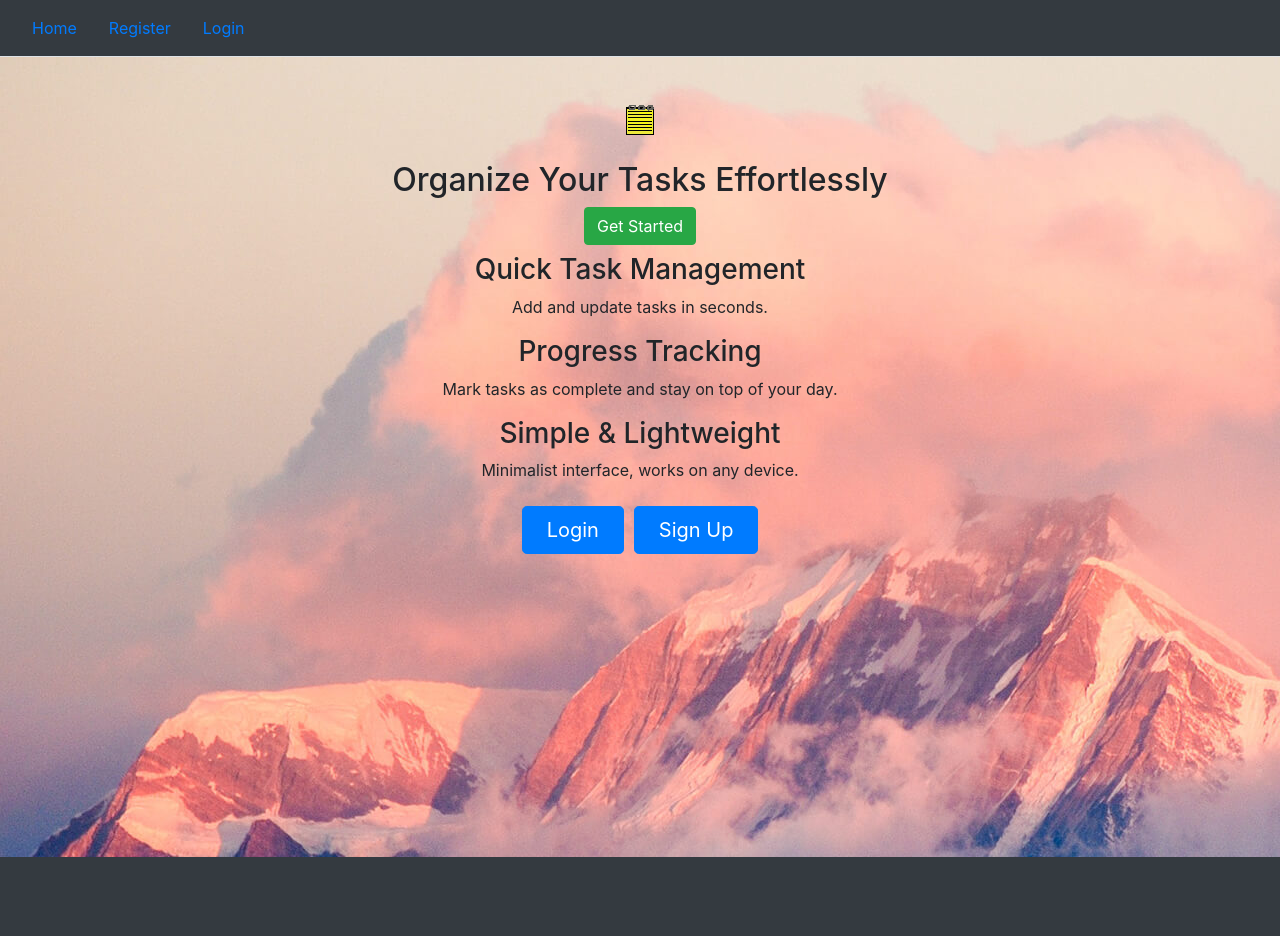
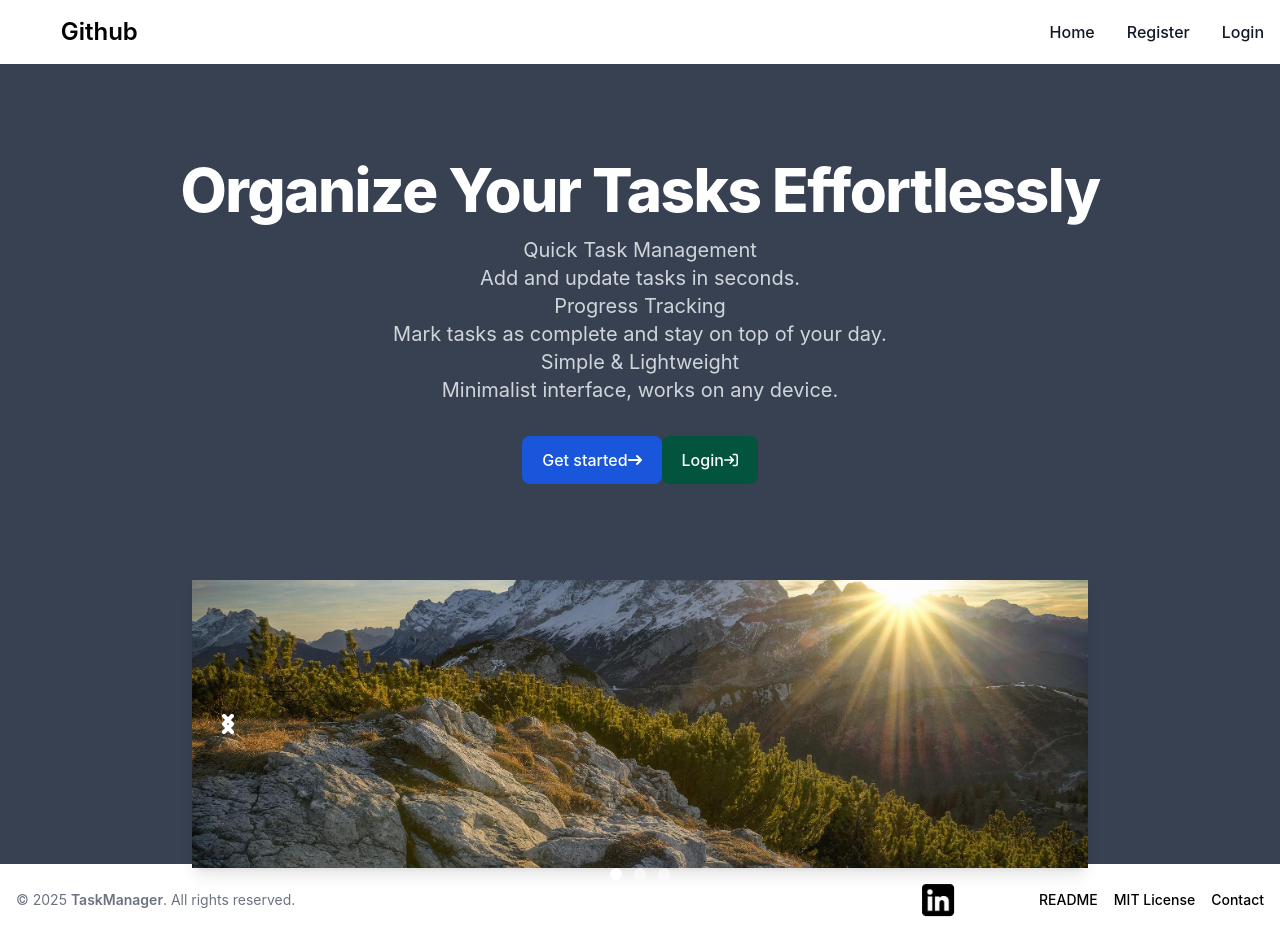
Before and after one commit to vazowskyy/Todo-list, a Flask app: page / in a window 1280 px wide. Before the commit the page ends 857 px from the top, so only its background shows below. Run offline with Flask 3, Linux system fonts and the light colour scheme; some libraries are stand-ins or nearby versions.

Commit message:
Adding UI for main page using tailwind:Flowbite CSS

```diff
--- a/TodoAPP/website/templates/base.html
+++ b/TodoAPP/website/templates/base.html
@@ -1,57 +1,91 @@
 <!DOCTYPE html>
 <html lang="en">
+
 <head>
   <meta charset="UTF-8" />
   <meta name="viewport" content="width=device-width, initial-scale=1.0" />
   <title>{% block title %}Home{% endblock %}</title>
-    <link rel="preconnect" href="https://fonts.googleapis.com">
-    <link rel="preconnect" href="https://fonts.gstatic.com" crossorigin>
-    <link href="https://fonts.googleapis.com/css2?family=Inter:ital,opsz,wght@0,14..32,100..900;1,14..32,100..900&display=swap" rel="stylesheet">
-    <link
-      rel="stylesheet"
-      href="https://stackpath.bootstrapcdn.com/bootstrap/4.4.1/css/bootstrap.min.css"
-      integrity="sha384-Vkoo8x4CGsO3+Hhxv8T/Q5PaXtkKtu6ug5TOeNV6gBiFeWPGFN9MuhOf23Q9Ifjh"
-      crossorigin="anonymous"
-    />
-    <link
-      rel="stylesheet"
-      href="https://stackpath.bootstrapcdn.com/font-awesome/4.7.0/css/font-awesome.min.css"
-      crossorigin="anonymous"
-    />
-    <link
-      rel="stylesheet"
-      href="{{ url_for('static', filename = 'style.css') }}"
-    >
+  <link href="https://cdn.jsdelivr.net/npm/flowbite@3.1.2/dist/flowbite.min.css" rel="stylesheet" />
+  <!--<link rel="stylesheet" href="{{ url_for('static', filename = 'style.css') }}">-->
   <link rel="icon" type="image/png" href="{{ url_for('static', filename = 'favicon.png') }}">
 </head>
+
 <body>
-    <nav class="navbar bg-dark border-bottom border-body" data-bs-theme="dark">
-      <ul class="nav nav-underline style="color:white;text-decoration:none">
-        <li class="nav-item">
-          <a class="nav-link active" aria-current="page" href="/">Home</a>
+
+  <nav class="bg-white border-gray-200 dark:bg-gray-900">
+    <div class="max-w-screen-xl flex flex-wrap items-center justify-between mx-auto p-4">
+      <a href="https://github.com/vazowskyy/Todo-list" class="flex items-center space-x-3 rtl:space-x-reverse">
+        <img src="/static/images/icons/github-mark-white.svg" class="h-8" alt="Github Logo" />
+        <span class="self-center text-2xl font-semibold whitespace-nowrap dark:text-white">Github</span>
+      </a>
+      <button data-collapse-toggle="navbar-default" type="button"
+        class="inline-flex items-center p-2 w-10 h-10 justify-center text-sm text-gray-500 rounded-lg md:hidden hover:bg-gray-100 focus:outline-none focus:ring-2 focus:ring-gray-200 dark:text-gray-400 dark:hover:bg-gray-700 dark:focus:ring-gray-600"
+        aria-controls="navbar-default" aria-expanded="false">
+        <span class="sr-only">Open main menu</span>
+        <svg class="w-5 h-5" aria-hidden="true" xmlns="http://www.w3.org/2000/svg" fill="none" viewBox="0 0 17 14">
+          <path stroke="currentColor" stroke-linecap="round" stroke-linejoin="round" stroke-width="2"
+            d="M1 1h15M1 7h15M1 13h15" />
+        </svg>
+      </button>
+      <div class="hidden w-full md:block md:w-auto" id="navbar-default">
+        <ul
+          class="font-medium flex flex-col p-4 md:p-0 mt-4 border border-gray-100 rounded-lg bg-gray-50 md:flex-row md:space-x-8 rtl:space-x-reverse md:mt-0 md:border-0 md:bg-white dark:bg-gray-800 md:dark:bg-gray-900 dark:border-gray-700">
+          <li>
+            <a href="/"
+              class="block py-2 px-3 text-gray-900 rounded-sm hover:bg-gray-100 md:hover:bg-transparent md:border-0 md:hover:text-blue-700 md:p-0 dark:text-white md:dark:hover:text-blue-500 dark:hover:bg-gray-700 dark:hover:text-white md:dark:hover:bg-transparent">Home</a>
           </li>
           {% if current_user.is_authenticated %}
           <li class="nav-item">
             <a class="nav-link" href="/todo_list">Todo List</a>
           </li>
+
           <li class="nav-item">
             <a class="nav-link" href="/logout">Logout</a>
           </li>
           {% else %}
-        <li class="nav-item">
-          <a class="nav-link" href="/register">Register</a>
+
+          <li>
+            <a href="/register"
+              class="block py-2 px-3 text-gray-900 rounded-sm hover:bg-gray-100 md:hover:bg-transparent md:border-0 md:hover:text-blue-700 md:p-0 dark:text-white md:dark:hover:text-blue-500 dark:hover:bg-gray-700 dark:hover:text-white md:dark:hover:bg-transparent">Register</a>
           </li>
-        <li class="nav-item">
-          <a class="nav-link" href="/login">Login</a>
+          <li>
+            <a href="/login"
+              class="block py-2 px-3 text-gray-900 rounded-sm hover:bg-gray-100 md:hover:bg-transparent md:border-0 md:hover:text-blue-700 md:p-0 dark:text-white md:dark:hover:text-blue-500 dark:hover:bg-gray-700 dark:hover:text-white md:dark:hover:bg-transparent">Login</a>
           </li>
           {% endif %}
         </ul>
-    </nav>
-    <div class="bg-image" style="background-image: url({{ url_for('static', filename = 'background.jpg') }}); height: 100vh;">
-        <div class="container">
-          {% block content %}Base{% endblock %}
       </div>
     </div>
+  </nav>
+  {% block content %}
 
+  {% endblock %}
+
+  <footer class="bg-white shadow-sm dark:bg-gray-800">
+  <div class="w-full mx-auto max-w-screen-xl p-4 md:flex md:items-center md:justify-between">
+    <span class="text-sm text-gray-500 sm:text-center dark:text-gray-400">
+      © 2025 <a href="/" class="hover:underline font-semibold">TaskManager</a>. All rights reserved.
+    </span>
+
+    <div class="flex items-center space-x-6 mt-3 md:mt-0">
+      <a href="https://www.linkedin.com/in/michal-kryczka/">
+        <img src="/static/images/icons/linkedin.png" class="h-10 text-gray-500 hover:text-gray-900 dark:hover:text-white" alt="Linkeding Logo" />
+      </a>
+      <a href="https://github.com/vazowskyy/Todo-list">
+        <img src="/static/images/icons/github-mark-white.svg" class="h-8 text-gray-500 hover:text-gray-900 dark:hover:text-white" alt="Github Logo" />
+      </a>
+
+
+      <!-- Linki -->
+      <ul class="flex space-x-4 text-sm font-medium dark:text-gray-400">
+        <a href="https://github.com/vazowskyy/Todo-list#readme" class="hover:underline">README</a>
+        <a href="https://github.com/vazowskyy/Todo-list/blob/main/LICENSE" class="hover:underline">MIT License</a>
+        <li><a href="mailto:m.kryczka03@gmail.com" class="hover:underline">Contact</a></li>
+      </ul>
+    </div>
+  </div>
+</footer>
+
+  <script src="https://cdn.jsdelivr.net/npm/flowbite@3.1.2/dist/flowbite.min.js"></script>
 </body>
 </html>
--- a/TodoAPP/website/templates/home.html
+++ b/TodoAPP/website/templates/home.html
@@ -1,56 +1,89 @@
 {% extends "base.html" %} {% block title %} Home {% endblock %} {% block
 content%}
-<div class="container-fluid px-4 py-5 mb-5 text-center">
-  <div class="lc-block d-block mx-auto mb-4">
-    <img
-      src="{{ url_for('static', filename='favicon.png') }}"
-      class="img-fluid"
-      alt="icon"
-    />
-  </div>
 
-  <div class="lc-block d-block mx-auto mb-4"></div>
-  <div class="lc-block mb-2">
-    <div editable="rich">
-      <header>
-        <h2 class="display-5 fw-bold">Organize Your Tasks Effortlessly</h2>
-        <a role="button" class="btn btn-success" href="/login">
-          Get Started
-        </a>
-      </header>
-    </div>
-  </div>
-  <div class="lc-block col-lg-6 mx-auto mb-4">
-    <div editable="rich">
-      <section class="features">
-        <div class="feature">
-          <h3>Quick Task Management</h3>
-          <p>Add and update tasks in seconds.</p>
-        </div>
-        <div class="feature">
-          <h3>Progress Tracking</h3>
-          <p>Mark tasks as complete and stay on top of your day.</p>
-        </div>
-        <div class="feature">
-          <h3>Simple & Lightweight</h3>
-          <p>Minimalist interface, works on any device.</p>
-        </div>
-      </section>
+<section
+  class="h-screen bg-center bg-no-repeat bg-[url('https://flowbite.s3.amazonaws.com/docs/jumbotron/conference.jpg')] bg-gray-700 bg-blend-multiply">
+  <div class="px-4 mx-auto max-w-screen-xl text-center py-24 lg:py-26">
+    <h1 class="mb-4 text-4xl font-extrabold tracking-tight leading-none text-white md:text-5xl lg:text-6xl">Organize
+      Your Tasks Effortlessly</h1>
+    <p class="mb-8 text-lg font-normal text-gray-300 lg:text-xl sm:px-16 lg:px-48">Quick Task Management
+      <br>Add and update tasks in seconds.
+      <br>Progress Tracking
+      <br>Mark tasks as complete and stay on top of your day.
+      <br>Simple & Lightweight
+      <br>Minimalist interface, works on any device.
+    </p>
+    <div class="flex flex-col space-y-4 sm:flex-row sm:justify-center sm:space-y-0">
+      <a href="/register"
+        class="inline-flex justify-center items-center py-3 px-5 text-base font-medium text-center text-white rounded-lg bg-blue-700 hover:bg-blue-800 focus:ring-4 focus:ring-blue-300 dark:focus:ring-blue-900">
+        Get started
+        <svg class="w-3.5 h-3.5 ms-2 rtl:rotate-180" aria-hidden="true" xmlns="http://www.w3.org/2000/svg" fill="none"
+          viewBox="0 0 14 10">
+          <path stroke="currentColor" stroke-linecap="round" stroke-linejoin="round" stroke-width="2"
+            d="M1 5h12m0 0L9 1m4 4L9 9" />
+        </svg>
+      </a>
+
+      <a href="/login"
+        class="ms-2 inline-flex justify-center items-center py-3 px-5 text-base font-medium text-center text-white rounded-lg bg-green-800 hover:bg-blue-800 focus:ring-4 focus:ring-blue-300 dark:focus:ring-blue-900">
+        Login
+        <svg class="w-3.5 h-3.5 ms-2 rtl:rotate-180" aria-hidden="true" xmlns="http://www.w3.org/2000/svg" fill="none" viewBox="0 0 18 16">
+          <path stroke="currentColor" stroke-linecap="round" stroke-linejoin="round" stroke-width="2" d="M1 8h11m0 0L8 4m4 4-4 4m4-11h3a2 2 0 0 1 2 2v10a2 2 0 0 1-2 2h-3"></path>
+        </svg>
+      </a>
+
     </div>
   </div>
 
-  <div class="lc-block d-grid gap-2 d-sm-flex justify-content-sm-center">
-    <a
-      class="btn btn-primary btn-lg px-4 gap-6"
-      href="/login"
-      role="button"
-      style="margin-right: 10px"
-      >Login</a
-    >
-    <a class="btn btn-primary btn-lg px-4" href="/register" role="button"
-      >Sign Up</a
-    >
+  <!-- Carousel container (większy i wyśrodkowany) -->
+<div id="default-carousel" class="relative w-full max-w-4xl mx-auto" data-carousel="slide">
+  <!-- Carousel wrapper -->
+  <div class="relative h-72 md:h-[500px] overflow-hidden rounded-2xl shadow-lg">
+    <!-- Item 1 -->
+    <div class="hidden duration-700 ease-in-out" data-carousel-item>
+      <img src="/static/images/carousel/example.png"
+           class="absolute block w-full h-full object-cover top-1/2 left-1/2 -translate-x-1/2 -translate-y-1/2"
+           alt="...">
+    </div>
+    <!-- Item 2 -->
+    <div class="hidden duration-700 ease-in-out" data-carousel-item>
+      <img src="/static/images/carousel/example.png"
+           class="absolute block w-full h-full object-cover top-1/2 left-1/2 -translate-x-1/2 -translate-y-1/2"
+           alt="...">
+    </div>
+    <!-- ... kolejne itemy ... -->
   </div>
+
+  <!-- Indicators -->
+  <div class="absolute z-30 flex -translate-x-1/2 bottom-4 left-1/2 space-x-3">
+    <button type="button" class="w-3 h-3 rounded-full bg-white" data-carousel-slide-to="0"></button>
+    <button type="button" class="w-3 h-3 rounded-full bg-white/50" data-carousel-slide-to="1"></button>
+    <button type="button" class="w-3 h-3 rounded-full bg-white/50" data-carousel-slide-to="2"></button>
+  </div>
+
+  <!-- Controls -->
+  <button type="button"
+          class="absolute top-0 start-0 z-30 flex items-center justify-center h-full px-4 cursor-pointer group focus:outline-none"
+          data-carousel-prev>
+    <span class="inline-flex items-center justify-center w-10 h-10 rounded-full bg-black/30 group-hover:bg-black/50">
+      <svg class="w-5 h-5 text-white" xmlns="http://www.w3.org/2000/svg" fill="none" viewBox="0 0 6 10">
+        <path stroke="currentColor" stroke-linecap="round" stroke-linejoin="round" stroke-width="2"
+              d="M5 1 1 5l4 4"/>
+      </svg>
+    </span>
+  </button>
+  <button type="button"
+          class="absolute top-0 end-0 z-30 flex items-center justify-center h-full px-4 cursor-pointer group focus:outline-none"
+          data-carousel-next>
+    <span class="inline-flex items-center justify-center w-10 h-10 rounded-full bg-black/30 group-hover:bg-black/50">
+      <svg class="w-5 h-5 text-white" xmlns="http://www.w3.org/2000/svg" fill="none" viewBox="0 0 6 10">
+        <path stroke="currentColor" stroke-linecap="round" stroke-linejoin="round" stroke-width="2"
+              d="m1 9 4-4-4-4"/>
+      </svg>
+    </span>
+  </button>
 </div>
 
+</section>
+
 {% endblock %}
```
Also changed, not shown: TodoAPP/website/static/background.jpg (deleted), TodoAPP/website/static/background.svg (added), TodoAPP/website/static/github-mark.png (added), TodoAPP/website/static/images/carousel/example.png (added), TodoAPP/website/static/images/example.svg (added), TodoAPP/website/static/images/icons/github-mark-white.png (added), TodoAPP/website/static/images/icons/github-mark-white.svg (added), TodoAPP/website/static/images/icons/github-mark.svg (added), TodoAPP/website/static/images/icons/linkedin.png (added). Lines whose indentation alone changed are shown as unchanged.
